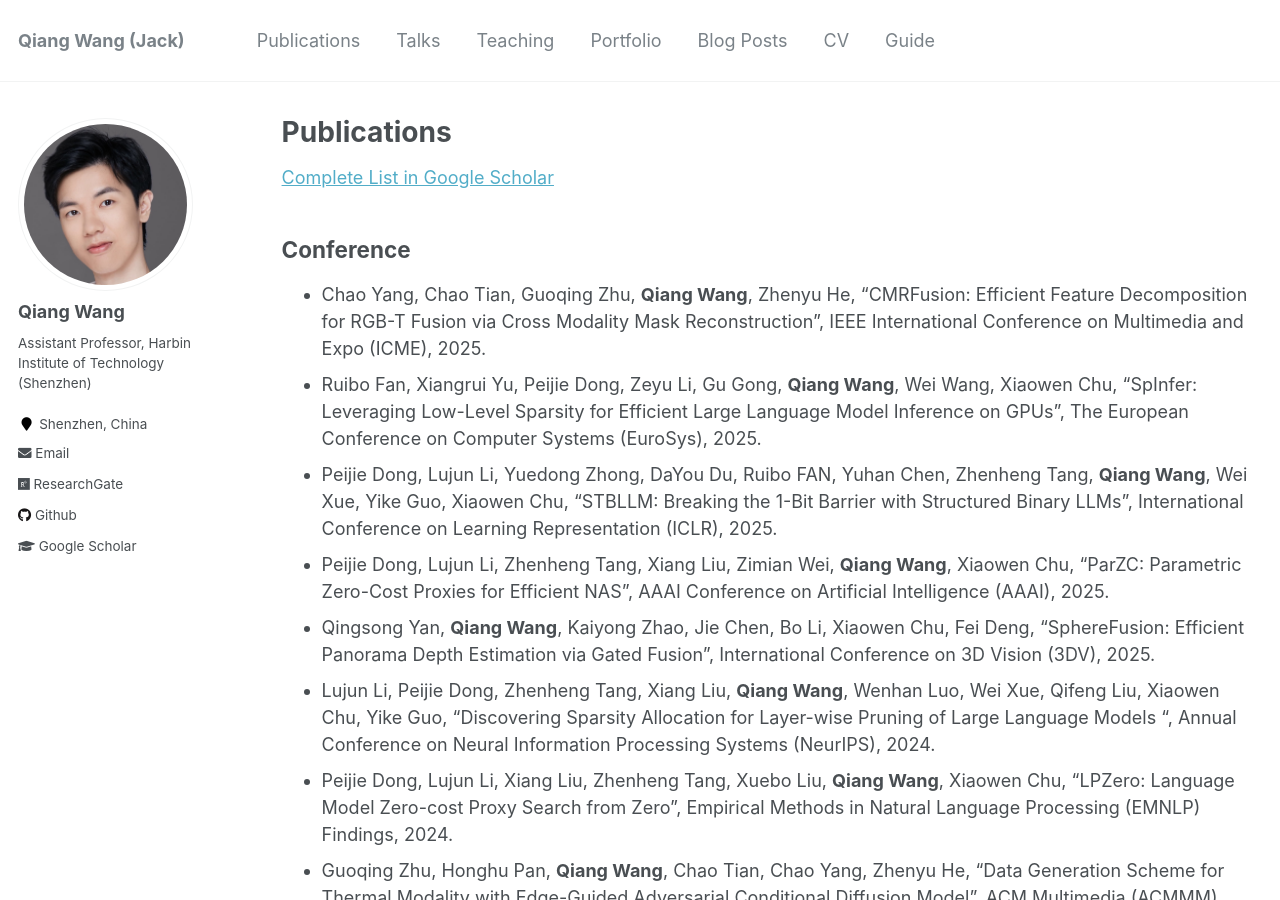
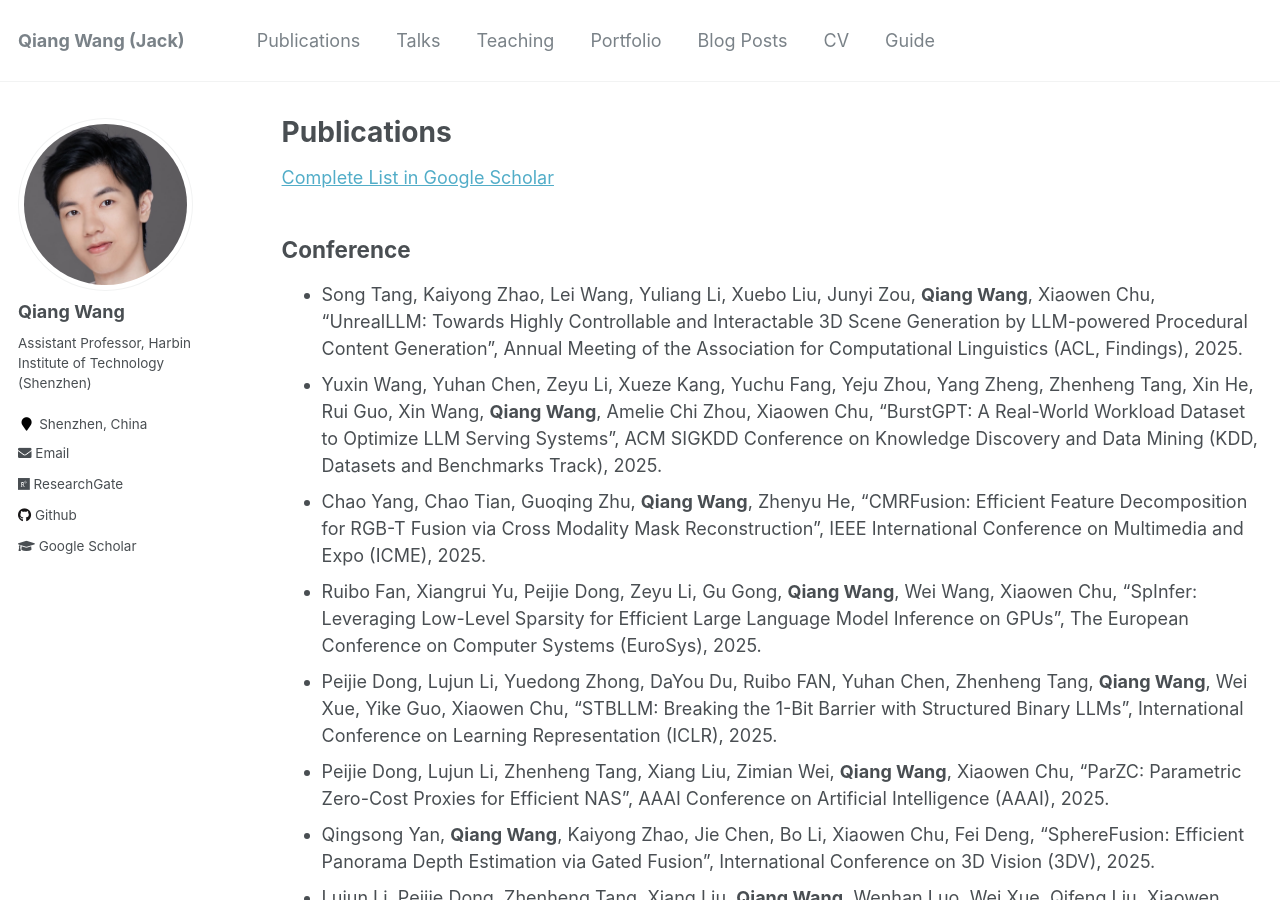
Before and after one commit to blackjack2015/blackjack2015.github.io, a Jekyll site: the page built from _pages/publications.md, in a window 1280 px wide and 900 px high. Built offline with Jekyll 4.4.1, drawn with Linux system fonts in a browser that asks for light colours.

Commit message:
Update publications.md

```diff
--- a/_pages/publications.md
+++ b/_pages/publications.md
@@ -20,6 +20,8 @@ author_profile: true
 [Complete List in Google Scholar](https://scholar.google.com/citations?user=6YzjcNgAAAAJ&hl=en)
 
 ## Conference
++ Song Tang, Kaiyong Zhao, Lei Wang, Yuliang Li, Xuebo Liu, Junyi Zou, **Qiang Wang**, Xiaowen Chu, "UnrealLLM: Towards Highly Controllable and Interactable 3D Scene Generation by LLM-powered Procedural Content Generation", Annual Meeting of the Association for Computational Linguistics (ACL, Findings), 2025.
++ Yuxin Wang, Yuhan Chen, Zeyu Li, Xueze Kang, Yuchu Fang, Yeju Zhou, Yang Zheng, Zhenheng Tang, Xin He, Rui Guo, Xin Wang, **Qiang Wang**, Amelie Chi Zhou, Xiaowen Chu, "BurstGPT: A Real-World Workload Dataset to Optimize LLM Serving Systems", ACM SIGKDD Conference on Knowledge Discovery and Data Mining (KDD, Datasets and Benchmarks Track), 2025.
 + Chao Yang, Chao Tian, Guoqing Zhu, **Qiang Wang**, Zhenyu He, "CMRFusion: Efficient Feature Decomposition for RGB-T Fusion via Cross Modality Mask Reconstruction", IEEE International Conference on Multimedia and Expo (ICME), 2025.
 + Ruibo Fan, Xiangrui Yu, Peijie Dong, Zeyu Li, Gu Gong, **Qiang Wang**, Wei Wang, Xiaowen Chu, "SpInfer: Leveraging Low-Level Sparsity for Efficient Large Language Model Inference on GPUs", The European Conference on Computer Systems (EuroSys), 2025.
 + Peijie Dong, Lujun Li, Yuedong Zhong, DaYou Du, Ruibo FAN, Yuhan Chen, Zhenheng Tang, **Qiang Wang**, Wei Xue, Yike Guo, Xiaowen Chu, "STBLLM: Breaking the 1-Bit Barrier with Structured Binary LLMs", International Conference on Learning Representation (ICLR), 2025.
```
